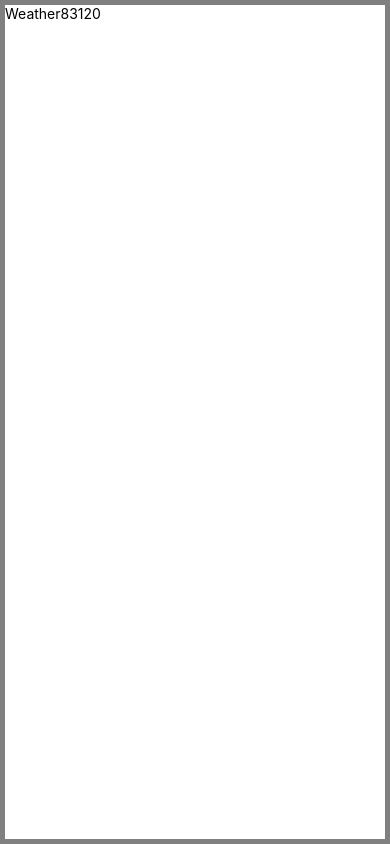
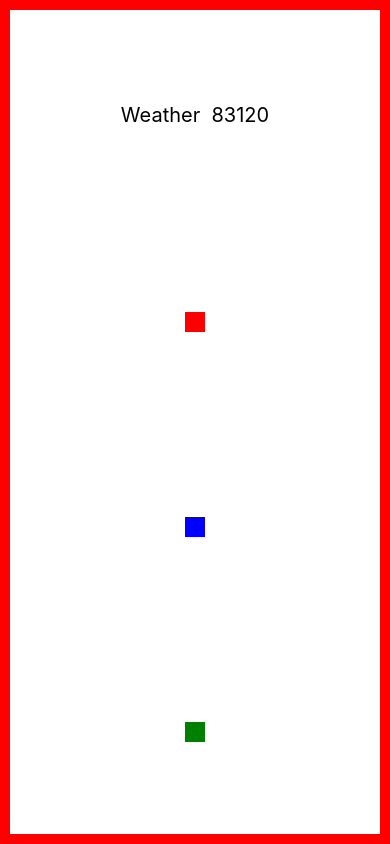
Before and after one commit to poomin12082542/3SA04, a React Native app: screen / in a window 390 px wide. Built offline with nearby package versions, Linux system fonts and the light colour scheme.

Commit message:
flex box

```diff
--- a/App.js
+++ b/App.js
@@ -1,18 +1,23 @@
+import { StatusBar } from 'expo-status-bar';
 import React from 'react';
-import { StatusBar } from 'expo-status-bar';
 import { StyleSheet, Text, View } from 'react-native';
 import Weather from './components/Weather'
+
 export default function App() {
+
   return (
-    <View style={styles.container}>
+    <View style={styles.container} >
        <Weather zipCode="83120" />
     </View>
   );
 }
+
 const styles = StyleSheet.create({
-   container:{
-     flex:1,
-     borderWidth:5,
-     borderColor:'grey',
+  container: {
+    flex: 1,
+    flexDirection: 'row',
+    justifyContent: 'space-around',
+    borderWidth: 5,
+    borderColor: 'red',
   }
 })
--- a/components/Weather.js
+++ b/components/Weather.js
@@ -1,10 +1,25 @@
 import React from 'react';
-import { StyleSheet, Text, View } from 'react-native';
+import { StyleSheet, Text, View, Button } from 'react-native';
+
 export default function Weather(props) {
-    return (
-        <View>
-        <Text>Weather{props.zipCode}</Text>
 
-        </View>
-        );
- }
+  return (
+    <View  style={styles.container} >
+      <Text style={{ fontSize: 20 }}> Weather  {props.zipCode} </Text>
+      <View style={{width: 20, height: 20, backgroundColor: 'red'}}></View>
+      <View style={{width: 20, height: 20, backgroundColor: 'blue'}}></View>
+      <View style={{width: 20, height: 20, backgroundColor: 'green'}}></View>
+    </View>
+  );
+}
+
+const styles = StyleSheet.create({
+  container: {
+    flex: 1,
+    flexDirection: 'column',
+    justifyContent: 'space-around',
+    alignItems: 'center' ,
+    borderWidth: 5,
+    borderColor: 'red',
+  }
+})
```
Lines whose indentation alone changed are shown as unchanged.
